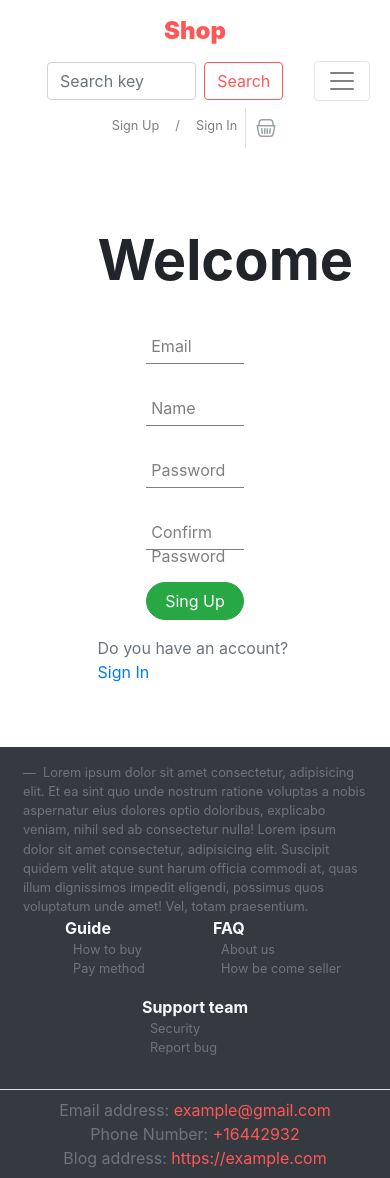
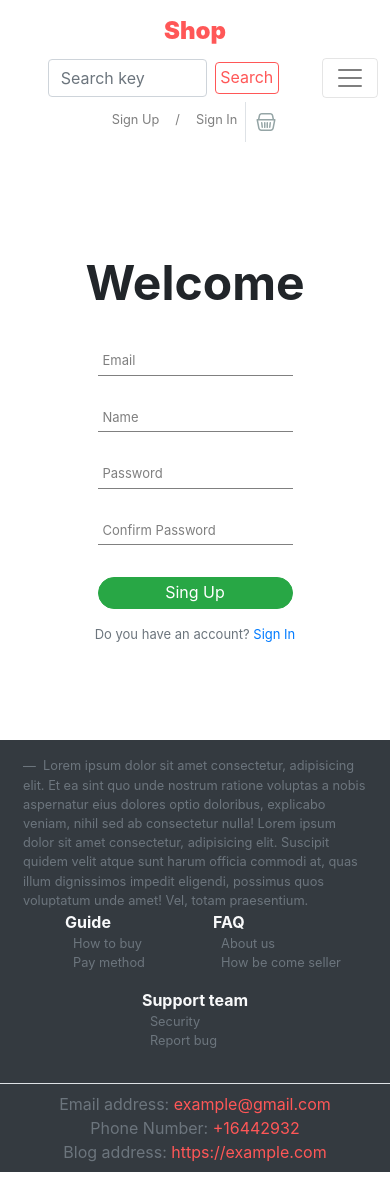
Before and after one commit to mohsnMohsni/hera, a Django app: page /auth/register/ in a window 390 px wide. Run offline with Django 3.2, Linux system fonts and the light colour scheme; some libraries are stand-ins or nearby versions.

Commit message:
make responsive pages

```diff
--- a/static/auth/main.css
+++ b/static/auth/css/main.css
@@ -1,5 +1,9 @@
 .auth-main {
     min-height: 70vh;
+}
+
+.auth-container {
+    width: 50%;
 }
 
 .auth-display {
--- /dev/null
+++ b/static/auth/responsive/responsive.css
@@ -0,0 +1,21 @@
+@media screen and (max-width: 992px) {
+    .auth-container {
+        width: 75% !important;
+    }
+}
+
+@media screen and (max-width: 768px) {
+    .display-4 {
+        font-size: 3rem;
+    }
+
+    .auth-container {
+        width: 100% !important;
+        font-size: small;
+    }
+
+    .btn {
+        line-height: 1.3;
+        padding: .275rem;
+    }
+}
--- a/templates/auth/change_password.html
+++ b/templates/auth/change_password.html
@@ -2,10 +2,12 @@
 {% load static %}
 {% block title %} Change Password {% endblock title %}
 {% block extra_css %}
-    <link rel="stylesheet" href="{% static 'auth/main.css' %}"> {% endblock extra_css %}
+    <link rel="stylesheet" href="{% static 'auth/css/main.css' %}">
+    <link rel="stylesheet" href="{% static 'auth/responsive/responsive.css' %}">
+{% endblock extra_css %}
 {% block content %}
     <main class="auth-main d-flex justify-content-center align-items-center">
-        <div class="w-50">
+        <div class="auth-container">
             <div class="text-center font-weight-bold w-100 my-4 auth-display text-muted">
                 You Can Change Your Password
             </div>
--- a/templates/auth/login.html
+++ b/templates/auth/login.html
@@ -2,10 +2,12 @@
 {% load static %}
 {% block title %} Login {% endblock title %}
 {% block extra_css %}
-    <link rel="stylesheet" href="{% static 'auth/main.css' %}"> {% endblock extra_css %}
+    <link rel="stylesheet" href="{% static 'auth/css/main.css' %}">
+    <link rel="stylesheet" href="{% static 'auth/responsive/responsive.css' %}">
+{% endblock extra_css %}
 {% block content %}
     <main class="auth-main d-flex justify-content-center align-items-center">
-        <div class="w-50">
+        <div class="auth-container">
 
             <div class="text-center font-weight-bold w-100 my-4 display-4">Welcome</div>
 
--- a/templates/auth/register.html
+++ b/templates/auth/register.html
@@ -2,10 +2,12 @@
 {% load static %}
 {% block title %} Sign Up {% endblock title %}
 {% block extra_css %}
-    <link rel="stylesheet" href="{% static 'auth/main.css' %}"> {% endblock extra_css %}
+    <link rel="stylesheet" href="{% static 'auth/css/main.css' %}">
+    <link rel="stylesheet" href="{% static 'auth/responsive/responsive.css' %}">
+{% endblock extra_css %}
 {% block content %}
     <main class="auth-main d-flex justify-content-center align-items-center">
-        <div class="w-50">
+        <div class="auth-container">
 
             <div class="text-center font-weight-bold w-100 my-4 display-4">Welcome</div>
 
--- a/templates/components/base/header.html
+++ b/templates/components/base/header.html
@@ -1,5 +1,5 @@
 <header>
-    <nav class="navbar  navbar-light row m-0">
+    <nav class="navbar navbar-light row m-0 px-1 px-md-3">
         <div class="col-md-7">
             <span class="navbar-brand text-danger w-100">Shop</span>
         </div>
@@ -51,7 +51,7 @@
                 </a>
             {% else %}
                 <a href="{% url 'account:register' %}" class="nav-link nav-link-hover">Sign Up</a>
-                <span class="nav-link mx-3 mx-lg-0">/</span>
+                <span class="nav-link mx-3">/</span>
                 <a href="{% url 'account:login' %}" class="nav-link nav-link-hover">Sign In</a>
             {% endif %}
             <a class="nav-link border-left ml-2 pl-2" href="#">
```
Also changed, not shown: app_product/views.py (+9 -1 lines), templates/main/search.html (+5 -7 lines).
